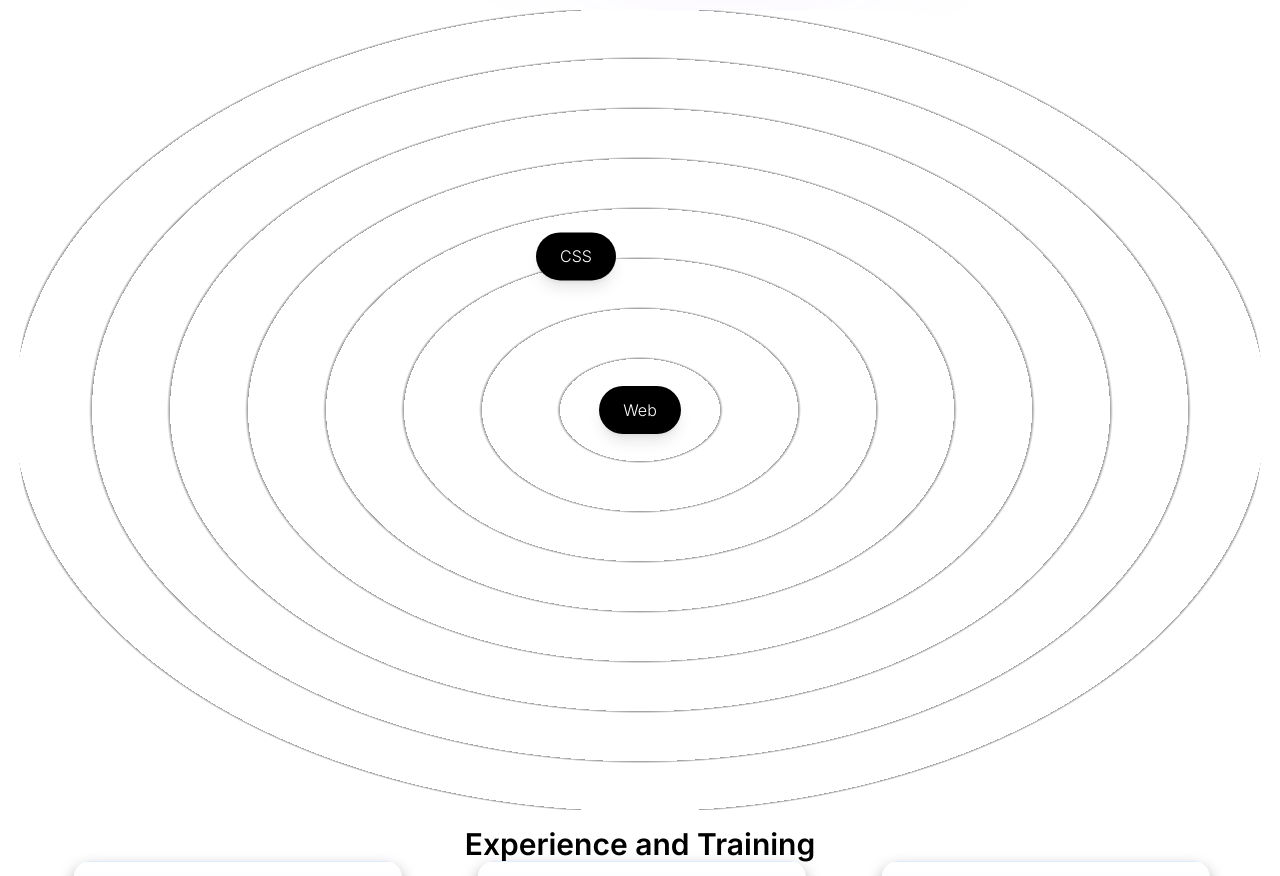
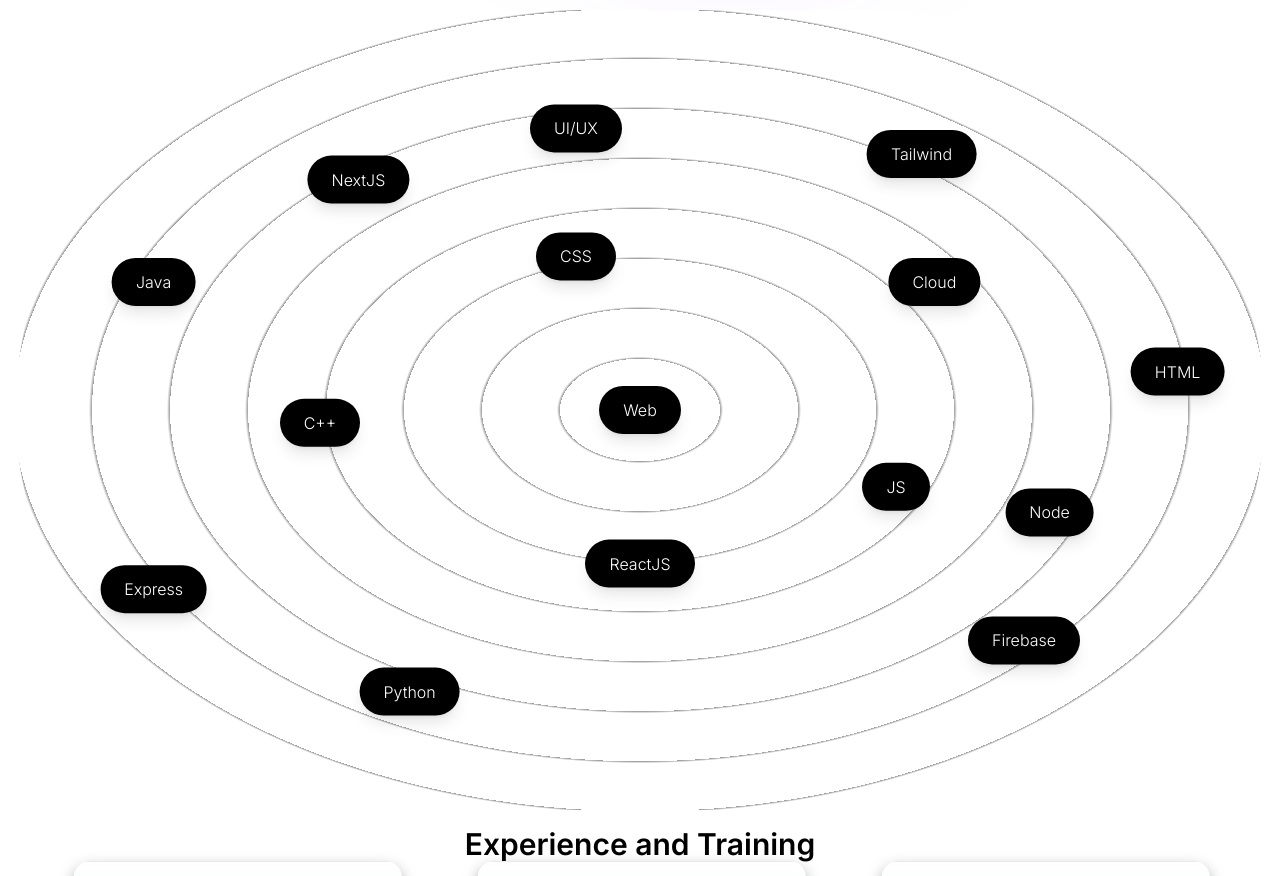
Before and after one commit to maulik1110/maulikjivani, a Next.js app: page / in a window 1280 px wide. Shown: the part 1504-2380 px from the top of the page. Built offline with nearby package versions, Linux system fonts and the light colour scheme.

Commit message:
skill update

```diff
--- a/src/components/Skill.tsx
+++ b/src/components/Skill.tsx
@@ -36,19 +36,19 @@
 //           Web
 //         </motion.div>
 //         <Skilltype name="CSS" x="-5vw" y="-12vw" />
-//         <Skilltype name="HTML" x="42vw" y="-3vw" />
-//         <Skilltype name="JS" x="20vw" y="6vw" />
-//         <Skilltype name="ReactJS" x="0vw" y="12vw" />
-//         <Skilltype name="NextJS" x="-22vw" y="-18vw" />
-//         <Skilltype name="Tailwind" x="22vw" y="-20vw" />
-//         <Skilltype name="C++" x="-25vw" y="1vw" />
-//         <Skilltype name="UI/UX" x="-5vw" y="-22vw" />
-//         <Skilltype name="Java" x="-38vw" y="-10vw" />
-//         <Skilltype name="Python" x="-18vw" y="22vw" />
-//         <Skilltype name="Cloud" x="23vw" y="-10vw" />
-//         <Skilltype name="Firebase" x="30vw" y="18vw" />
-//         <Skilltype name="Node" x="32vw" y="8vw" />
-//         <Skilltype name="Express" x="-38vw" y="14vw" />
+        // <Skilltype name="HTML" x="42vw" y="-3vw" />
+        // <Skilltype name="JS" x="20vw" y="6vw" />
+        // <Skilltype name="ReactJS" x="0vw" y="12vw" />
+        // <Skilltype name="NextJS" x="-22vw" y="-18vw" />
+        // <Skilltype name="Tailwind" x="22vw" y="-20vw" />
+        // <Skilltype name="C++" x="-25vw" y="1vw" />
+        // <Skilltype name="UI/UX" x="-5vw" y="-22vw" />
+        // <Skilltype name="Java" x="-38vw" y="-10vw" />
+        // <Skilltype name="Python" x="-18vw" y="22vw" />
+        // <Skilltype name="Cloud" x="23vw" y="-10vw" />
+        // <Skilltype name="Firebase" x="30vw" y="18vw" />
+        // <Skilltype name="Node" x="32vw" y="8vw" />
+        // <Skilltype name="Express" x="-38vw" y="14vw" />
 //       </div>
 //     </div>
 //   );
@@ -91,7 +91,19 @@
           Web
         </motion.div>
         <Skilltype name="CSS" x="-5vw" y="-12vw" />
-        {/* Add other Skilltype components */}
+        <Skilltype name="HTML" x="42vw" y="-3vw" />
+        <Skilltype name="JS" x="20vw" y="6vw" />
+        <Skilltype name="ReactJS" x="0vw" y="12vw" />
+        <Skilltype name="NextJS" x="-22vw" y="-18vw" />
+        <Skilltype name="Tailwind" x="22vw" y="-20vw" />
+        <Skilltype name="C++" x="-25vw" y="1vw" />
+        <Skilltype name="UI/UX" x="-5vw" y="-22vw" />
+        <Skilltype name="Java" x="-38vw" y="-10vw" />
+        <Skilltype name="Python" x="-18vw" y="22vw" />
+        <Skilltype name="Cloud" x="23vw" y="-10vw" />
+        <Skilltype name="Firebase" x="30vw" y="18vw" />
+        <Skilltype name="Node" x="32vw" y="8vw" />
+        <Skilltype name="Express" x="-38vw" y="14vw" />
       </div>
     </div>
   );
```
